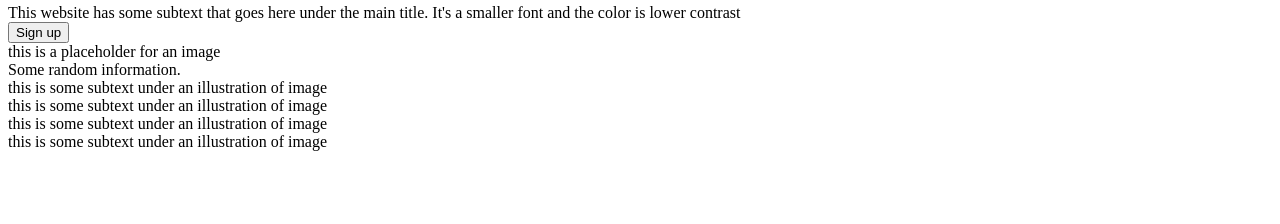
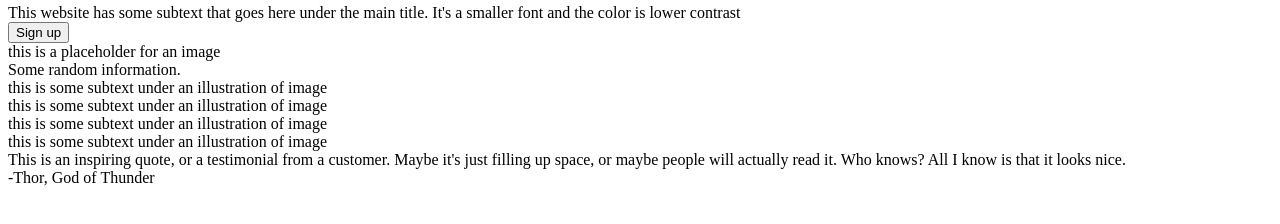
Before and after one commit to mandarmgd/landing-page, a plain HTML site: page index.html in a window 1280 px wide. Shown: the part 58-282 px from the top of the page. Drawn offline with Linux system fonts and the light colour scheme.

Commit message:
Add quote section in index.html

```diff
--- a/index.html
+++ b/index.html
@@ -45,5 +45,9 @@
                 </div>
             </div>
         </div>
+        <div class="quote">
+            <div class="q">This is an inspiring quote, or a testimonial from a customer. Maybe it's just filling up space, or maybe people will actually read it. Who knows? All I know is that it looks nice.</div>
+            <div class="by">-Thor, God of Thunder</div>
+        </div>
     </body>
 </html>
```
